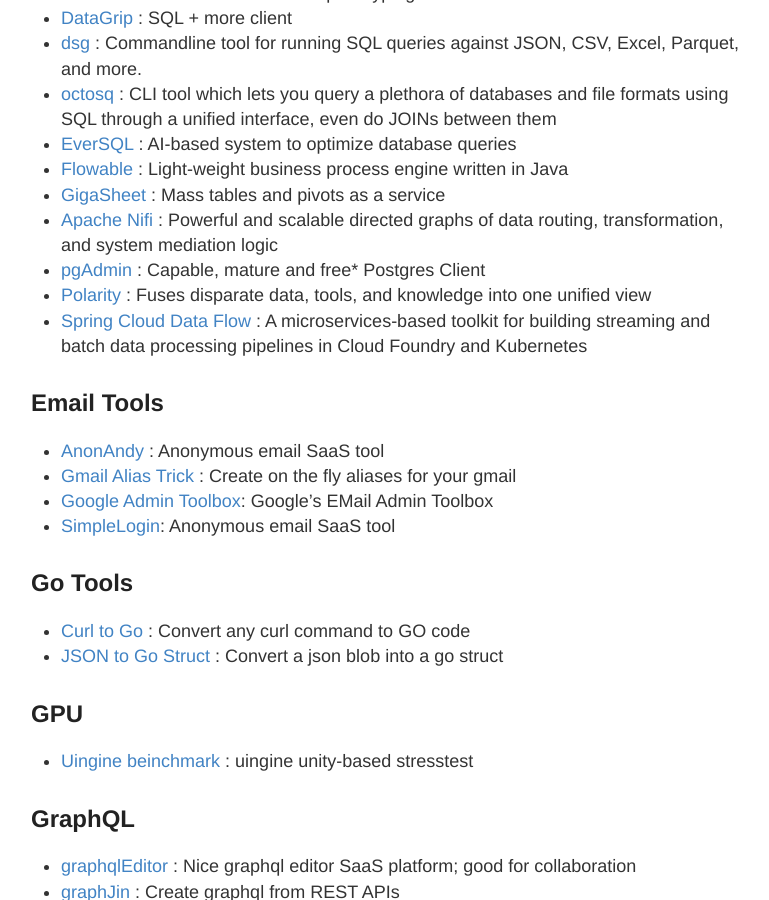
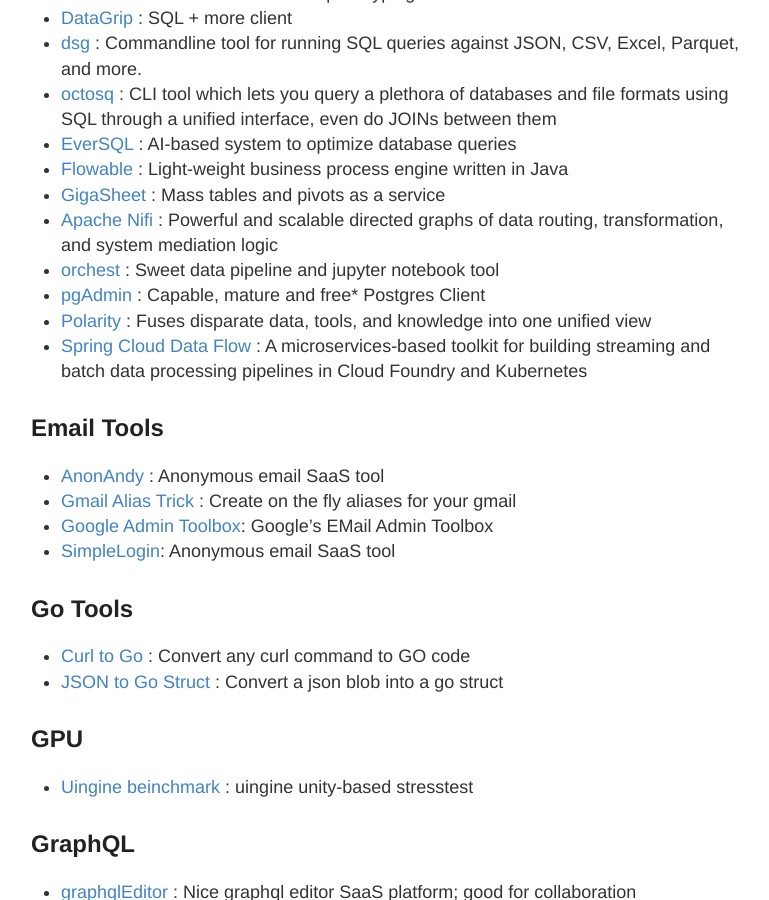
Before and after one commit to stevehenderson/stevehenderson.github.io, a Jekyll site: the page built from tools.md, in a window 1280 px wide and 900 px high, scrolled down 1481 px. Shown: the whole window, without its empty margins (249-1018 px from the left). Built offline with Jekyll 4.4.1, drawn with Linux system fonts in a browser that asks for light colours.

Commit message:
Update tools.md

```diff
--- a/tools.md
+++ b/tools.md
@@ -50,6 +50,7 @@
    * [Flowable](https://github.com/flowable/flowable-engine) :  Light-weight business process engine written in Java
    * [GigaSheet](https://www.gigasheet.com/cyber-security) : Mass tables and pivots as a service
    * [Apache Nifi](https://nifi.apache.org/) : Powerful and scalable directed graphs of data routing, transformation, and system mediation logic
+   * [orchest](https://github.com/orchest/orchest) : Sweet data pipeline and jupyter notebook tool
    * [pgAdmin](https://www.pgadmin.org/) : Capable, mature and free* Postgres Client
    * [Polarity](https://polarity.io/) : Fuses disparate data, tools, and knowledge into one unified view
    * [Spring Cloud Data Flow](https://dataflow.spring.io/) :  A microservices-based toolkit for building streaming and batch data processing pipelines in Cloud Foundry and Kubernetes
```
